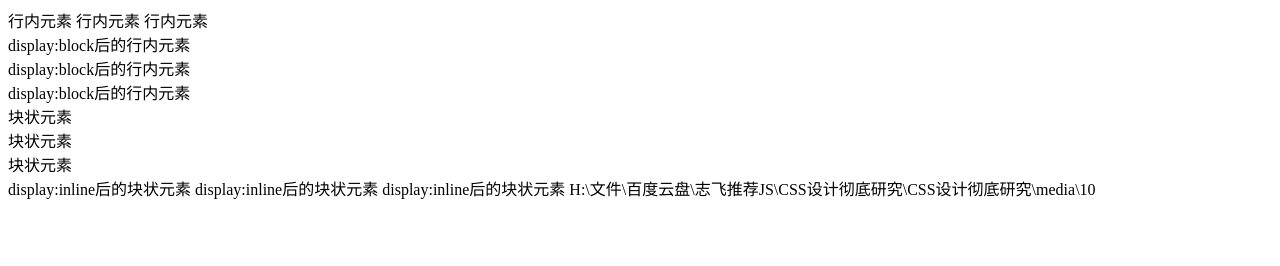
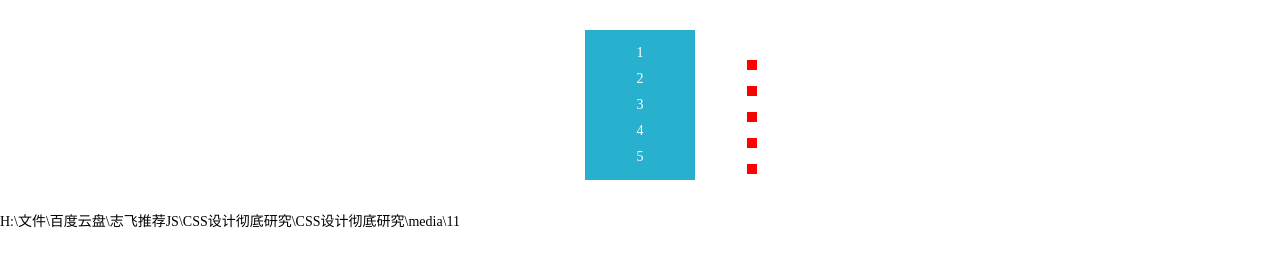
Before and after one commit to WYoYao/CSSbase, a plain HTML site: page index.html in a window 1280 px wide. Drawn offline with Linux system fonts and the light colour scheme.

Commit message:
有点难啊

```diff
--- /dev/null
+++ b/font/index.css
@@ -0,0 +1,36 @@
+*{
+    margin: 0;
+    padding: 0;
+    font-size: 14px;
+    font-family: '微软雅黑';
+}
+
+p{
+    /*font-family 可以设置多个字体类型，如果一个没有使用后面的依次，后面的字体需要使用“” 括起来*/
+    font-family: DFKai-SB,'微软雅黑';
+    font-size: 12px;
+    /*子元素会继承 父级的元素，这样下面span 标签会继承然后会显的有点小，因为也是line-height:18px*/
+    /*line-height: 18px;*/
+    /*可以使用倍数来解决这个问题，设置行高为字体大小的1.5倍，然后被span继承，为span font-size 的1.5倍，就不会出现刚才的问题了*/
+    line-height: 1.5;
+}
+.firstletter{
+    /*三倍于普通字体*/
+    font-size: 3em;
+    float: left;
+}
+h2{
+    /*可以使用background 或者 background-color 来设置对应的颜色*/
+    background: #000000;
+    color: #ffffff;
+    text-align: center;
+}
+
+.p1{
+    width: 200px;
+    margin: 10px;
+    margin-left: 0;
+    padding: 10px;
+    border: 1px gray double;
+    float: left;
+}
--- a/index.css
+++ b/index.css
@@ -2,39 +2,64 @@
     margin: 0;
     padding: 0;
     font-size: 14px;
+    font-family: '微软雅黑';
 }
 
-.father{
-    background-color: lightyellow;
-    border: 1px solid #111111;
+/*#27B1CE*/
+/*#E5D47A*/
+/*#F36E21*/
+#menu{
+    width: 100px;
+    margin: 30px auto;
+    background: #27B1CE;
     padding: 5px;
-    margin: 10px;
 }
 
-.clear::after{
+#menu a{
+    position: relative;
+    margin: 10px 10px;
     display: block;
-    content: '';
-    clear: both;
+    background: #27B1CE;
+    color: #fff;
+    text-decoration: none;
+    text-align: center;
+    height: 1em;
+    line-height: 1em;
+    border: 1px solid #27B1CE;
+}
+#menu a:hover{
+    border: 1px solid #F36E21;
+    color: #F36E21;
 }
 
-.father div{
-    padding: 10px;
-    margin: 10px;
-    border: 1px solid #111111;
-    background-color: lightgreen;
+#menu a:hover .left{
+    position: absolute;
+    top: 0;
+    left: 0;
+    display: block;
+    height: 0;
+    width: 0;
+    border: 0.5em solid #27B1CE;
+    border-left-color:#F36E21;
 }
 
-.son1{
-    float: left;
+#menu a:hover .right{
+    position: absolute;
+    top: 0;
+    right: 0;
+    display: block;
+    height: 0;
+    width: 0;
+    border: 0.5em solid #27B1CE;
+    border-right-color:#F36E21;
 }
 
-.son2{
+#menu a .title{
+    position: absolute;
+    display: block;
     float: left;
-    position: fixed;
-    top: 0;
-    right: 0;
+    height: 10px;
+    width: 10px;
+    right: -100%;
+    background: red;
 }
-
-.son3{
-    float: left;
-}
--- a/index.html
+++ b/index.html
@@ -3,23 +3,38 @@
 <head>
     <meta charset="UTF-8">
     <title>Document</title>
-    <!--外链式-->
-    <!--<link rel="stylesheet" href="index.css">-->
+    <link rel="stylesheet" href="index.css">
 </head>
 <body>
-    <span>行内元素</span>
-    <span>行内元素</span>
-    <span>行内元素</span>
-    <span style="display:block;">display:block后的行内元素</span>
-    <span style="display:block;">display:block后的行内元素</span>
-    <span style="display:block;">display:block后的行内元素</span>
-    <div>块状元素</div>
-    <div>块状元素</div>
-    <div>块状元素</div>
-    <div style="display:inline;">display:inline后的块状元素</div>
-    <div style="display:inline;">display:inline后的块状元素</div>
-    <div style="display:inline;">display:inline后的块状元素</div>
+    <!--问题1 -->
+    <div id="menu">
+        <a href="">
+            <span class="left"></span>1
+            <span class="right"></span>
+            <span class="title"></span>
+        </a>
+        <a href="">
+            <span class="left"></span>2
+            <span class="right"></span>
+            <span class="title"></span>
+        </a>
+        <a href="">
+            <span class="left"></span>3
+            <span class="right"></span>
+            <span class="title"></span>
+        </a>
+        <a href="">
+            <span class="left"></span>4
+            <span class="right"></span>
+            <span class="title"></span>
+        </a>
+        <a href="">
+            <span class="left"></span>5
+            <span class="right"></span>
+            <span class="title"></span>
+        </a>
+    </div>
 </body>
 </html>
 
-H:\文件\百度云盘\志飞推荐JS\CSS设计彻底研究\CSS设计彻底研究\media\10
+H:\文件\百度云盘\志飞推荐JS\CSS设计彻底研究\CSS设计彻底研究\media\11
--- /dev/null
+++ b/link/index.css
@@ -0,0 +1,34 @@
+*{
+    margin: 0;
+    padding: 0;
+    font-size: 14px;
+    font-family: '微软雅黑';
+}
+
+#menu{
+    margin: 0 auto;
+    padding: 10px;
+    width: 100px;
+    border: 1px solid #ccc;
+    background: #ccc;
+}
+
+#menu a{
+    text-decoration: none;
+    display: block;
+    padding: 5px 10px;
+    margin: 5px 0;
+    width: 60px;
+    line-height: 1em;
+    font-size: 14px;
+    background: #fff;
+    border-left:5px solid lightgreen;
+    border-right:5px solid lightgreen;
+    text-align: center;
+}
+
+#menu a:hover{
+    border-left:5px solid lightsalmon;
+    border-right:5px solid lightsalmon;
+    background: lightpink;
+}
```
Also changed, not shown: font/index.html (added, +13 -0 lines), link/index.html (added, +18 -0 lines), test.css (added, +15 -0 lines), test.html (added, +13 -0 lines).
